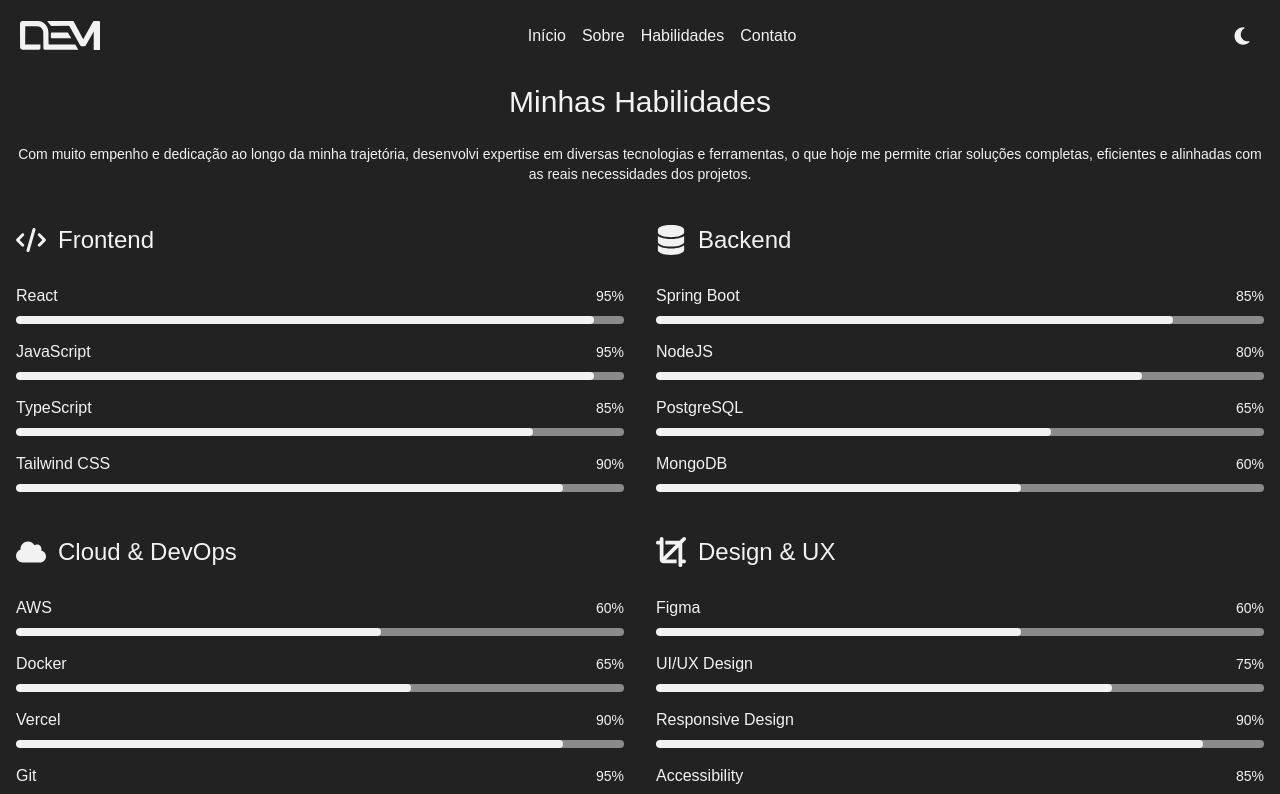
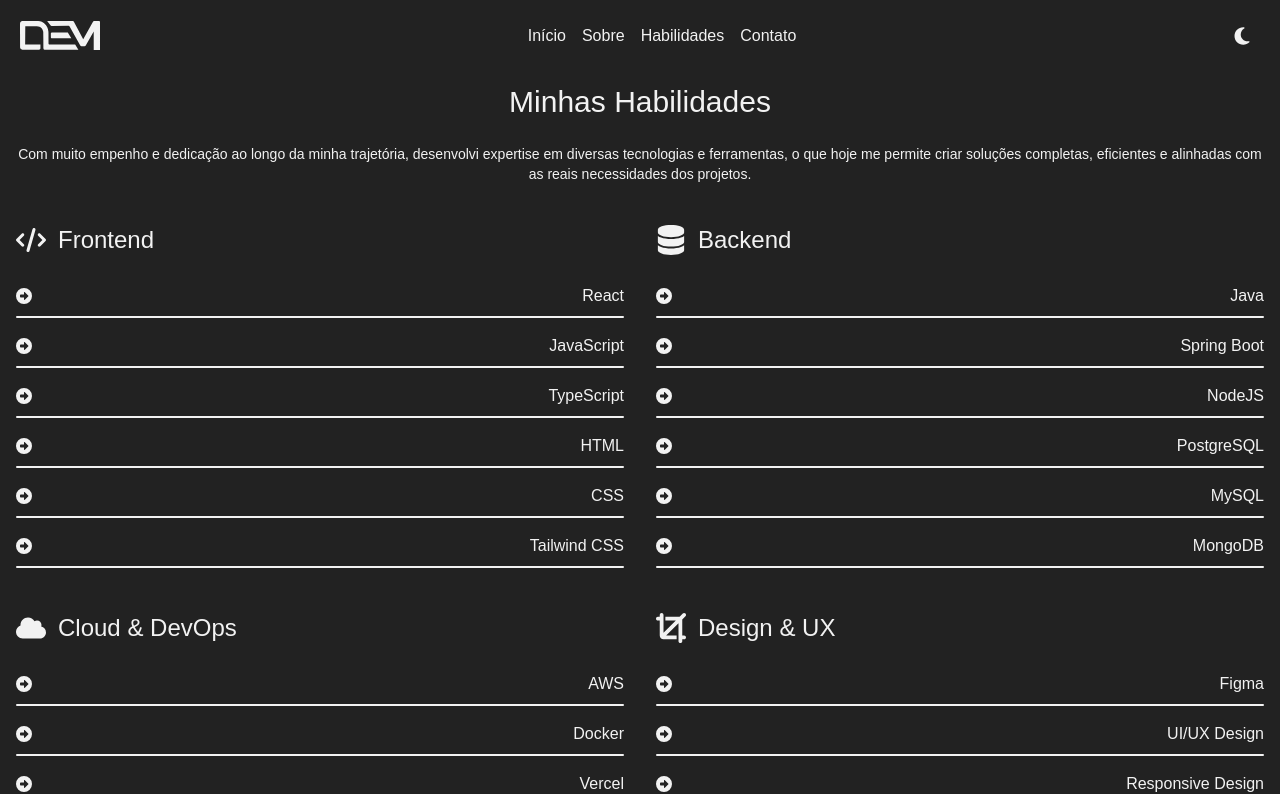
Before and after one commit to dev-emartins/dev-emartins, a React (Vite) app: page /skills in a window 1280 px wide. Shown: the top 794 px of the page. Built offline with nearby package versions, Linux system fonts and the light colour scheme.

Commit message:
fix:upgrade skills page.

```diff
--- a/src/pages/skills/index.jsx
+++ b/src/pages/skills/index.jsx
@@ -1,4 +1,4 @@
-import { FaCloud, FaCode, FaCrop, FaDatabase, FaGlobe, FaMobileScreen } from "react-icons/fa6"
+import { FaCircleRight, FaCloud, FaCode, FaCrop, FaDatabase, FaGlobe, FaMobileScreen } from "react-icons/fa6"
 
 function Skills() {
     const skillCategories = [
@@ -9,6 +9,8 @@
                 { name: "React", level: 95 },
                 { name: "JavaScript", level: 95 },
                 { name: "TypeScript", level: 85 },
+                { name: "HTML", level: 95 },
+                { name: "CSS", level: 95 },
                 { name: "Tailwind CSS", level: 90 },
             ],
         },
@@ -16,9 +18,11 @@
             title: "Backend",
             icon: <FaDatabase className="text-3xl" />,
             skills: [
+                { name: "Java", level: 90 },
                 { name: "Spring Boot", level: 85 },
                 { name: "NodeJS", level: 80 },
-                { name: "PostgreSQL", level: 65 },
+                { name: "PostgreSQL", level: 80 },
+                { name: "MySQL", level: 80 },
                 { name: "MongoDB", level: 60 },
             ],
         },
@@ -79,16 +83,10 @@
                             {category.skills.map((skill, iskill) => (
                                 <div key={ iskill } className="space-y-2">
                                     <div className="flex justify-between items-center">
+                                        <span className="font-thin"><FaCircleRight /></span>
                                         <span className="font-medium">{ skill.name }</span>
-                                        <span className="text-sm">{ skill.level }%</span>
                                     </div>
-                                    <div className="w-full bg-(--foreground)/50 rounded-full h-2 overflow-hidden">
-                                        <span
-                                        className="block h-2 rounded-full bg-(--foreground)"
-                                        style={{
-                                            width: `${skill.level}%`,
-                                        }}
-                                        ></span>
+                                    <div className="w-full bg-(--foreground) rounded-full h-0.5 overflow-hidden">
                                     </div>
                                 </div>
                             ))}
```
Also changed, not shown: 1 other file (tests, documents, lock files or other folders).
